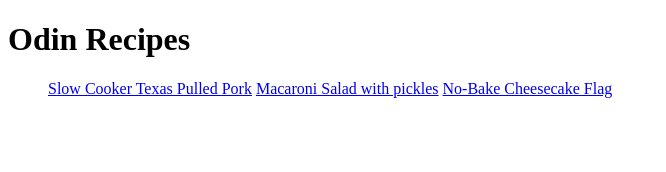
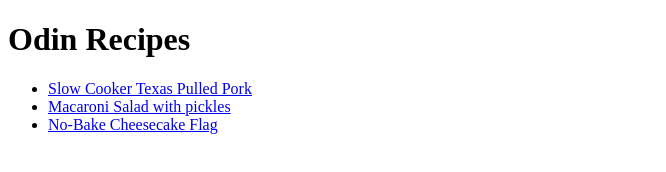
Before and after one commit to RaeJ3/odin-recipes, a plain HTML site: page index.html in a window 1280 px wide. Shown: the whole page, without its empty margins (0-666 px from the left). Drawn offline with Linux system fonts and the light colour scheme.

Commit message:
Add list elements to links

```diff
--- a/index.html
+++ b/index.html
@@ -10,9 +10,9 @@
         Odin Recipes
     </h1>
     <ul>
-        <a href="recipes/pulledpork.html">Slow Cooker Texas Pulled Pork</a>
-        <a href="recipes/macaronisalad.html">Macaroni Salad with pickles</a>
-        <a href="recipes/cheesecakeflag.html">No-Bake Cheesecake Flag</a>
+        <li><a href="recipes/pulledpork.html">Slow Cooker Texas Pulled Pork</a></li>
+        <li><a href="recipes/macaronisalad.html">Macaroni Salad with pickles</a></li>
+        <li><a href="recipes/cheesecakeflag.html">No-Bake Cheesecake Flag</a></li>
     </ul>
 </body>
 </html>
```
